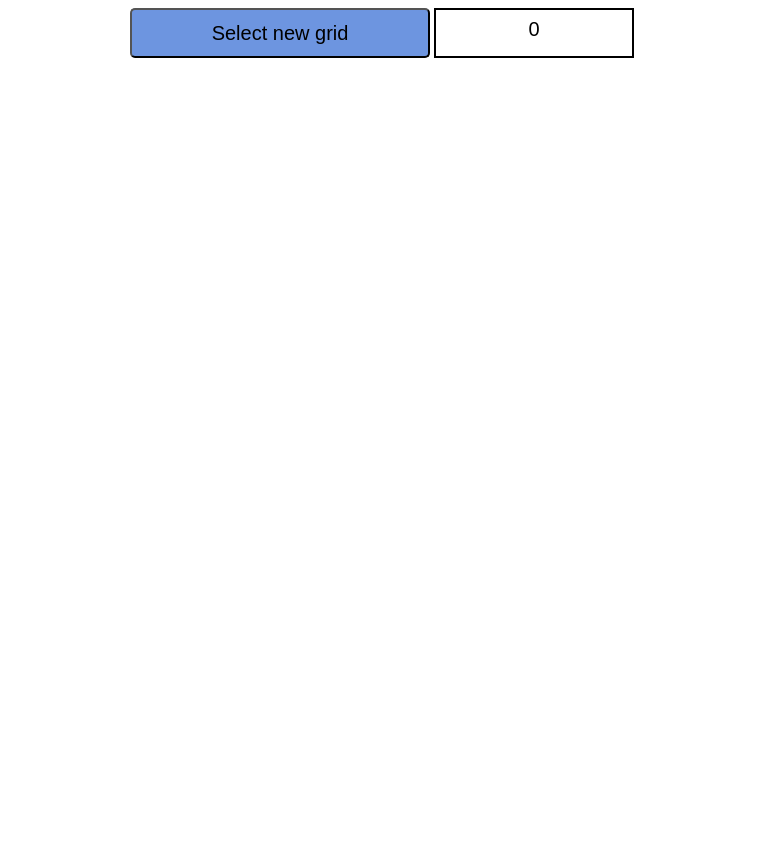
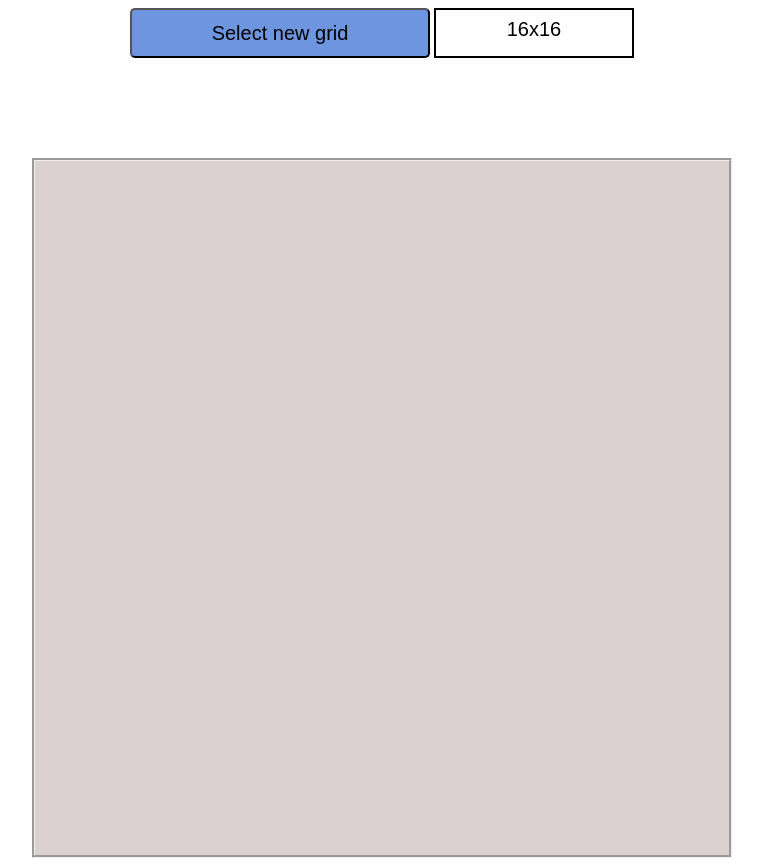
Before and after one commit to Sanja969/SketchS, a plain HTML site: page index.html in a window 1280 px wide. Shown: the whole page, without its empty margins (258-1021 px from the left). Before the commit the page ends 800 px from the top, so only its background shows below. Drawn offline with Linux system fonts and the light colour scheme; a web font is replaced by a local one.

Commit message:
Added inner function of NewGrid, in order to add initial state

```diff
--- a/index.html
+++ b/index.html
@@ -16,7 +16,7 @@
             <button class='btn grid' type='button' onClick='gridSize()'>
                 Select new grid
             </button>
-            <p class='gridNumber'>0</p>
+            <p class='gridNumber'>16</p>
         </header>
 
 
--- a/script.js
+++ b/script.js
@@ -1,21 +1,32 @@
-/*window.onload = () => {
 
-}*/
+"use strict";
+window.onload = () => {
+  newGrid(16);
+};
 
 function gridSize() {
+  let x = parseInt(
+    prompt(
+      "Pick the number of square per grid. The number need to be between 1 and 20"
+    )
+  );
+  newGrid(x);
+}
 
+
+function newGrid(x) {
   const gridBox = document.querySelector(".gridBox");
   gridBox.innerHTML = "";
   let count = [];
   const square = [];
-  let x = parseInt(prompt("Pick the number of square per grid. The number need to be between 1 and 20"));
+
   let y = 1080 / x;
 
-  if(x<4||x>100){
-    alert('You picked the wrong number!')
+  if (x < 4 || x > 100) {
+    alert("You picked the wrong number!");
     return;
   }
-  document.querySelector('.gridNumber').textContent=x + 'x'+x;
+  document.querySelector(".gridNumber").textContent = x + "x" + x;
 
   for (let j = 0; j < x; j++) {
     count[j] = [];
@@ -40,6 +51,4 @@ function gridSize() {
       });
     }
   }
-
-
 }
--- a/style.css
+++ b/style.css
@@ -1,17 +1,29 @@
 *{
     text-align:center;
 }
+/* main{
+    display:flex;
+} */
+main{
+    display:flex;
+    align-items:center;
+    justify-content:center;
+}
+
+
 .gridBox{
     display:flex;
-
+    border:10px initial rgb(219, 209, 209);
+    background-color:rgb(219, 209, 209) ;
     flex-direction:column;
+    width:700px;
+    height:700px;
+    margin-top: 100px;
+    border-style: groove;
+    box-sizing: border-box;
 
 }
-header{
 
-    align-items: center;
-    justify-content: space-between;
-}
 .grid{
 
     width:300px;
```
